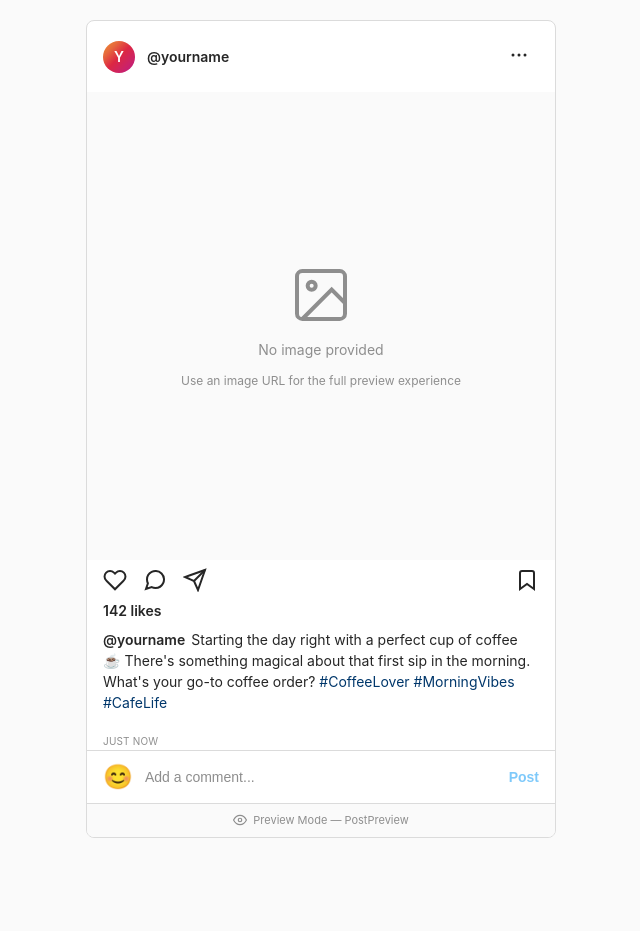
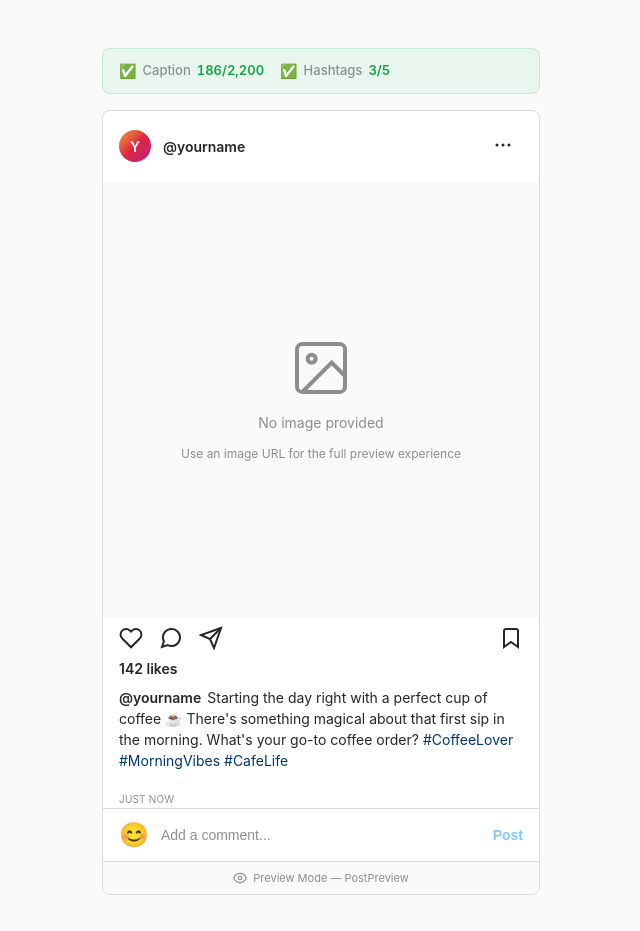
Before and after one commit to PantaAastha/PostPreview, a React (Vite) app in the folder web-component/: page / in a window 1280 px wide. Shown: the whole page, without its empty margins (319-959 px from the left). Before the commit the page ends 858 px from the top, so only its background shows below. Built offline with nearby package versions, Linux system fonts and the light colour scheme.

Commit message:
Added Validation UI for Instagram preview

```diff
--- /dev/null
+++ b/web-component/src/App.css
@@ -0,0 +1,28 @@
+/* PostPreview App Container */
+.postpreview-app {
+    display: flex;
+    flex-direction: column;
+    gap: 16px;
+    max-width: 470px;
+    margin: 0 auto;
+    padding: 16px;
+}
+
+/* Loading and Error States */
+.loading,
+.error {
+    display: flex;
+    align-items: center;
+    justify-content: center;
+    min-height: 200px;
+    color: var(--text-secondary, #6b7280);
+}
+
+.error {
+    color: var(--error, #dc2626);
+}
+
+/* Dark mode adjustments */
+[data-theme="dark"] .postpreview-app {
+    color: #e5e7eb;
+}
--- a/web-component/src/App.tsx
+++ b/web-component/src/App.tsx
@@ -1,6 +1,9 @@
 import { useOpenAI } from './hooks/useOpenAI';
 import { InstagramPreview } from './components/InstagramPreview/InstagramPreview';
+import { ValidationBar } from './components/shared/ValidationBar';
+import { validateInstagramCaption, INSTAGRAM_LIMITS } from './utils/validation';
 import type { InstagramPost } from './types/openai';
+import './App.css';
 
 /**
  * Helper to extract Instagram post from tool output (handles both legacy and new formats)
@@ -44,7 +47,34 @@ function App() {
         );
     }
 
+    // Run validation on caption
+    const validation = validateInstagramCaption(post.caption);
+
+    // Build validation items for the ValidationBar
+    const validationItems = [
+        {
+            label: 'Caption',
+            current: validation.caption.charCount,
+            max: validation.caption.maxChars,
+            status: validation.caption.status,
+        },
+        {
+            label: 'Hashtags',
+            current: validation.hashtags.count,
+            max: INSTAGRAM_LIMITS.HASHTAG_OPTIMAL,
+            status: validation.hashtags.status,
+        },
+    ];
+
     return (
+        <div className="postpreview-app">
+            {/* Validation Bar - Above the preview */}
+            <ValidationBar
+                items={validationItems}
+                overallStatus={validation.overallStatus}
+            />
+
+            {/* Instagram Preview - Authentic look */}
             <InstagramPreview
                 caption={post.caption}
                 imageUrl={post.imageUrl}
@@ -54,6 +84,7 @@ function App() {
                 timestamp={post.timestamp}
                 displayMode={displayMode}
             />
+        </div>
     );
 }
 
--- /dev/null
+++ b/web-component/src/components/shared/ValidationBar.css
@@ -0,0 +1,108 @@
+.validation-bar {
+    display: flex;
+    flex-direction: column;
+    gap: 8px;
+    padding: 12px 16px;
+    border-radius: 8px;
+    font-size: 13px;
+    margin-top: 12px;
+    transition: background-color 0.2s, border-color 0.2s;
+}
+
+/* Status-based backgrounds */
+.validation-bar--valid {
+    background-color: rgba(34, 197, 94, 0.08);
+    border: 1px solid rgba(34, 197, 94, 0.2);
+}
+
+.validation-bar--warning {
+    background-color: rgba(234, 179, 8, 0.08);
+    border: 1px solid rgba(234, 179, 8, 0.2);
+}
+
+.validation-bar--error {
+    background-color: rgba(239, 68, 68, 0.08);
+    border: 1px solid rgba(239, 68, 68, 0.2);
+}
+
+/* Items container */
+.validation-items {
+    display: flex;
+    flex-wrap: wrap;
+    gap: 16px;
+}
+
+/* Individual validation item */
+.validation-item {
+    display: flex;
+    align-items: center;
+    gap: 6px;
+}
+
+.validation-icon {
+    font-size: 14px;
+    line-height: 1;
+}
+
+.validation-label {
+    color: var(--text-secondary, #6b7280);
+    font-weight: 500;
+}
+
+.validation-count {
+    font-variant-numeric: tabular-nums;
+    font-weight: 600;
+}
+
+/* Status-based text colors */
+.validation-item--valid .validation-count {
+    color: #16a34a;
+}
+
+.validation-item--warning .validation-count {
+    color: #ca8a04;
+}
+
+.validation-item--error .validation-count {
+    color: #dc2626;
+}
+
+/* Warning/Error message */
+.validation-message {
+    font-size: 12px;
+    font-weight: 500;
+    padding-top: 4px;
+    border-top: 1px solid rgba(0, 0, 0, 0.05);
+}
+
+.validation-bar--warning .validation-message {
+    color: #ca8a04;
+}
+
+.validation-bar--error .validation-message {
+    color: #dc2626;
+}
+
+/* Dark mode support */
+[data-theme="dark"] .validation-bar--valid {
+    background-color: rgba(34, 197, 94, 0.12);
+    border-color: rgba(34, 197, 94, 0.25);
+}
+
+[data-theme="dark"] .validation-bar--warning {
+    background-color: rgba(234, 179, 8, 0.12);
+    border-color: rgba(234, 179, 8, 0.25);
+}
+
+[data-theme="dark"] .validation-bar--error {
+    background-color: rgba(239, 68, 68, 0.12);
+    border-color: rgba(239, 68, 68, 0.25);
+}
+
+[data-theme="dark"] .validation-label {
+    color: var(--text-secondary, #9ca3af);
+}
+
+[data-theme="dark"] .validation-message {
+    border-top-color: rgba(255, 255, 255, 0.1);
+}
--- /dev/null
+++ b/web-component/src/components/shared/ValidationBar.tsx
@@ -0,0 +1,49 @@
+import type { ValidationStatus } from '../../types/openai';
+import { getStatusIcon, formatCharCount } from '../../utils/validation';
+import './ValidationBar.css';
+
+interface ValidationItem {
+    label: string;
+    current: number;
+    max: number;
+    status: ValidationStatus;
+    showWarningAt?: number; // Optional threshold to show warning text
+}
+
+interface ValidationBarProps {
+    items: ValidationItem[];
+    overallStatus: ValidationStatus;
+}
+
+/**
+ * Reusable validation bar component displaying character counts and status indicators
+ */
+export function ValidationBar({ items, overallStatus }: ValidationBarProps) {
+    return (
+        <div className={`validation-bar validation-bar--${overallStatus}`}>
+            <div className="validation-items">
+                {items.map((item, index) => (
+                    <div
+                        key={index}
+                        className={`validation-item validation-item--${item.status}`}
+                    >
+                        <span className="validation-icon">
+                            {getStatusIcon(item.status)}
+                        </span>
+                        <span className="validation-label">{item.label}</span>
+                        <span className="validation-count">
+                            {formatCharCount(item.current, item.max)}
+                        </span>
+                    </div>
+                ))}
+            </div>
+
+            {overallStatus !== 'valid' && (
+                <div className="validation-message">
+                    {overallStatus === 'error' && 'Post exceeds limits'}
+                    {overallStatus === 'warning' && 'Review before posting'}
+                </div>
+            )}
+        </div>
+    );
+}
--- /dev/null
+++ b/web-component/src/components/shared/index.ts
@@ -0,0 +1,2 @@
+// Shared components
+export { ValidationBar } from './ValidationBar';
```
Lines whose indentation alone changed are shown as unchanged.
